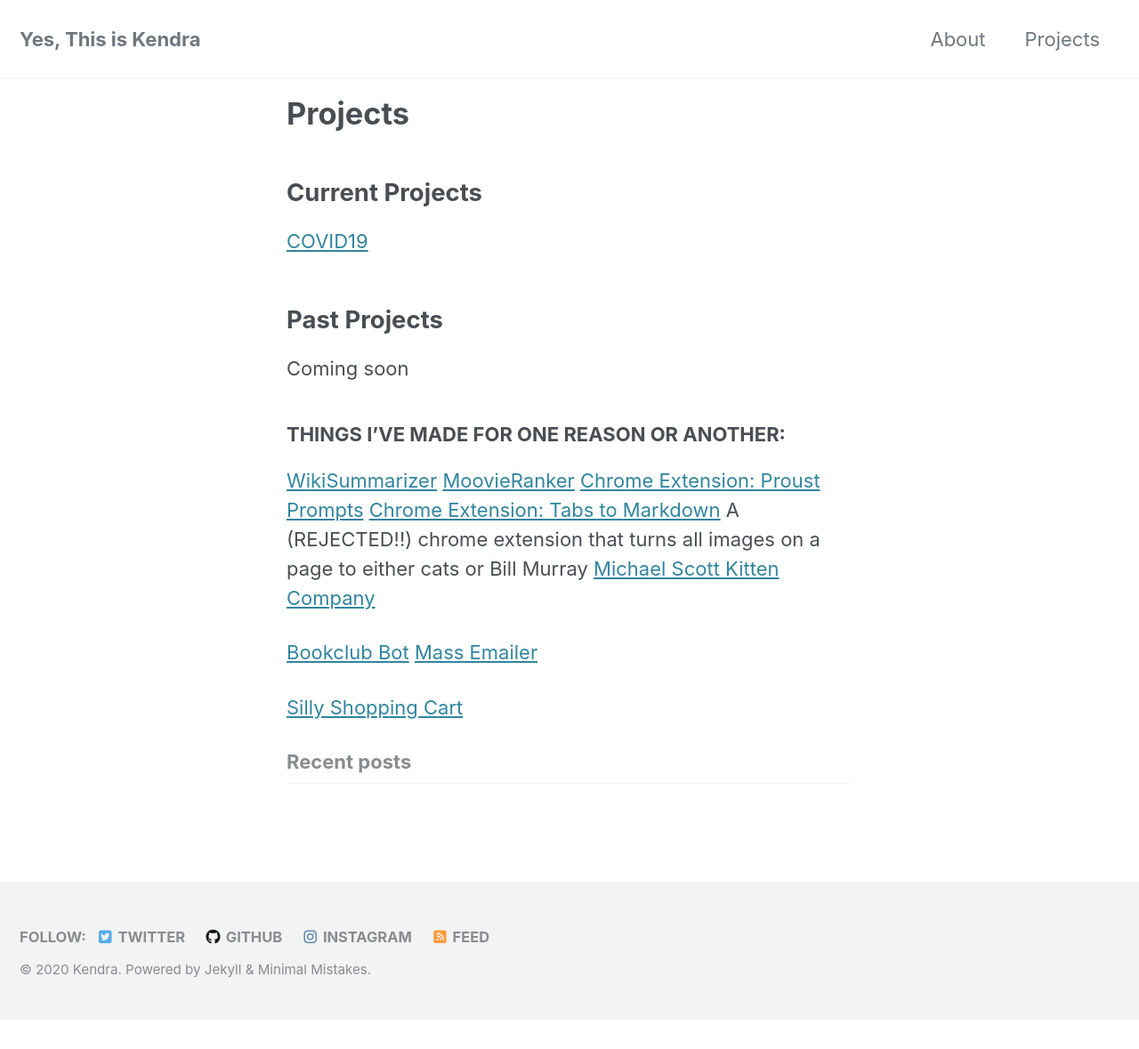
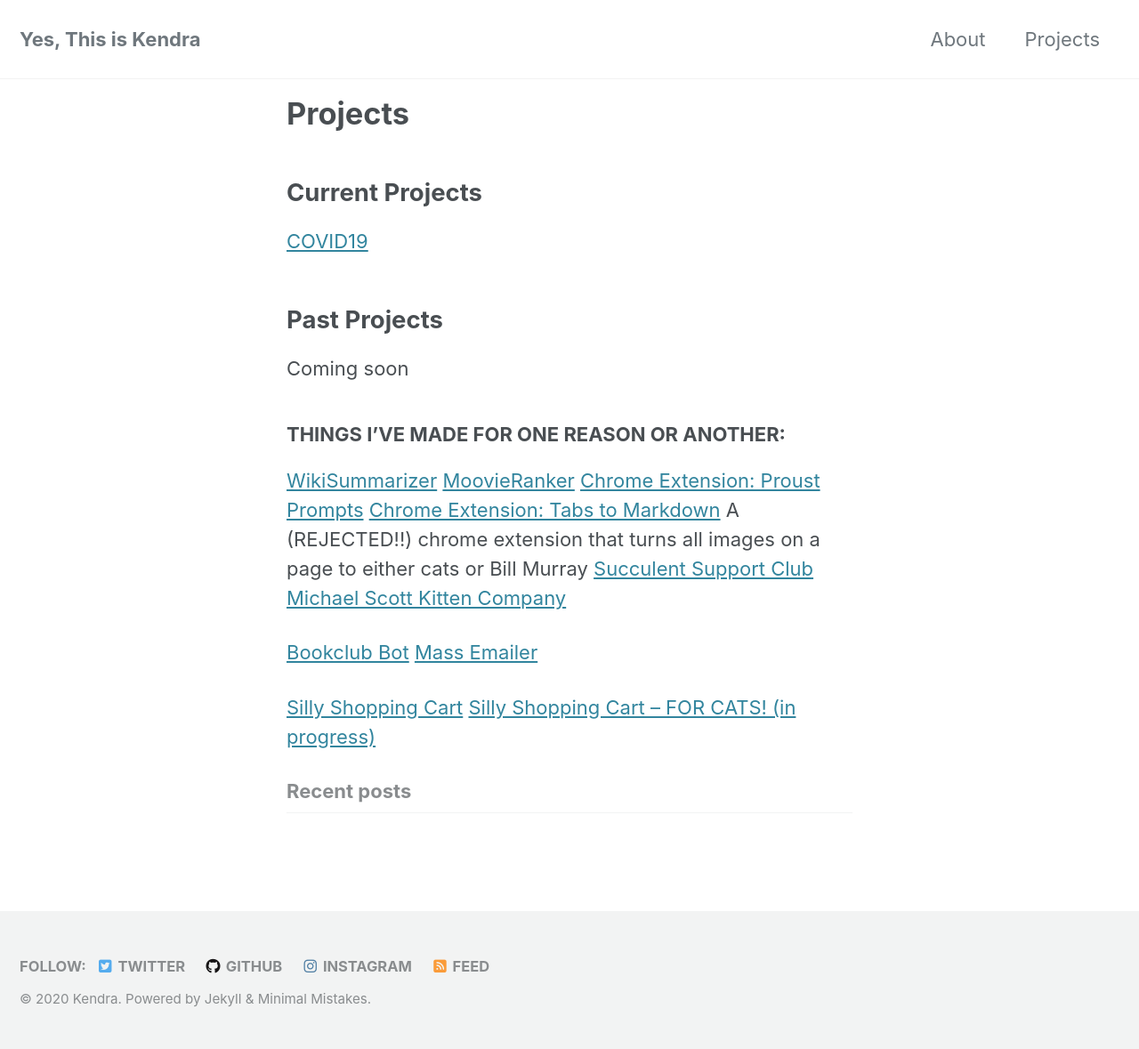
Before and after one commit to yesthisiskendra/yesthisiskendra.github.io, a Jekyll site: the page built from _pages/projects.md, in a window 1280 px wide. Shown: the whole page at 89% size. Built offline with Jekyll 4.4.1, drawn with Linux system fonts in a browser that asks for light colours; cached includes are drawn as plain includes; nearby versions of some CDN libraries; before the commit the page ends 1146 px from its top, so only the background shows below that.

Commit message:
Adding projects

```diff
--- a/_pages/projects.md
+++ b/_pages/projects.md
@@ -19,9 +19,11 @@
 [Chrome Extension: Proust Prompts](https://chrome.google.com/webstore/detail/proust-prompts/egkfjfopadpmhjcmephkepgpplpbofpc?hl=en)
 [Chrome Extension: Tabs to Markdown](https://chrome.google.com/webstore/detail/tabs-as-markdown/ajipphpanoaggohadhcfidefedclmhnn?hl=en)
 A (REJECTED!!) chrome extension that turns all images on a page to either cats or Bill Murray
+[Succulent Support Club](http://yesthisiskendra.com/work/succulentsupportclub/index.html)
 [Michael Scott Kitten Company](http://michaelscottkittencompany.com/)
 
 [Bookclub Bot](https://yesthisiskendra.github.io/projects/bookclubbot)
-[Mass Emailer]((https://yesthisiskendra.github.io/projects/massemailer))
+[Mass Emailer](<(https://yesthisiskendra.github.io/projects/massemailer)>)
 
 [Silly Shopping Cart](https://umjs-ecomm-live.herokuapp.com/)
+[Silly Shopping Cart -- FOR CATS! (in progress)](https://catcartcheckmeowt.herokuapp.com/)
```
